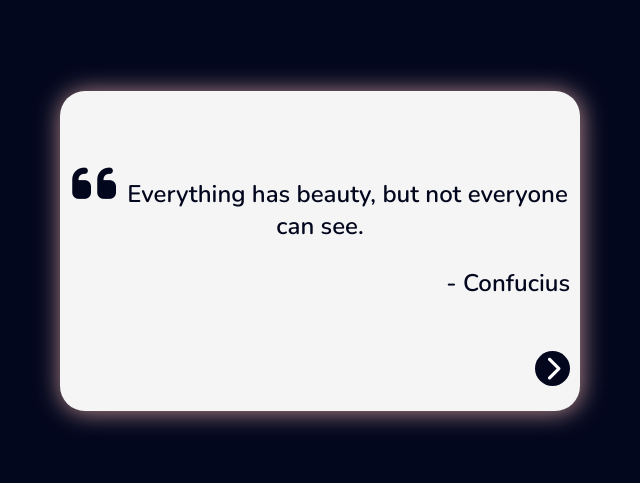
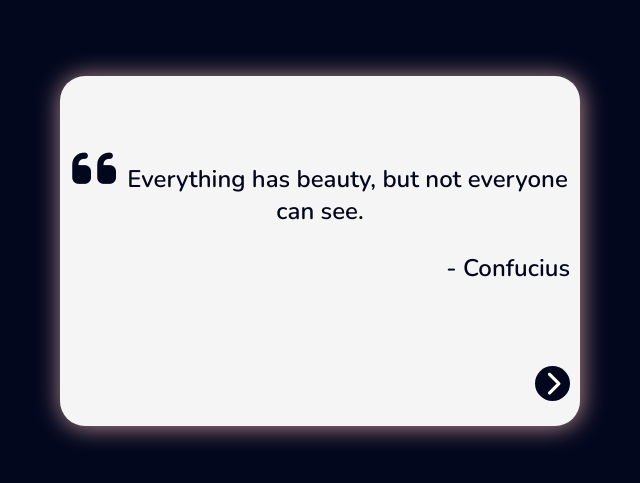
Before and after one commit to jhorman9/phraseReact, a React (Vite) app: page / in a window 1280 px wide. Shown: the part 149-632 px from the top of the page, without its empty margins (320-960 px from the left). Built offline with nearby package versions, Linux system fonts and the light colour scheme.

Commit message:
actualizando

```diff
--- a/src/App.css
+++ b/src/App.css
@@ -33,6 +33,7 @@ body{
     position: relative;
     font-size: 24px;
     font-weight: 600;
+    padding-bottom: 40px;
 }
 
 @media (max-width: 550px){
```
